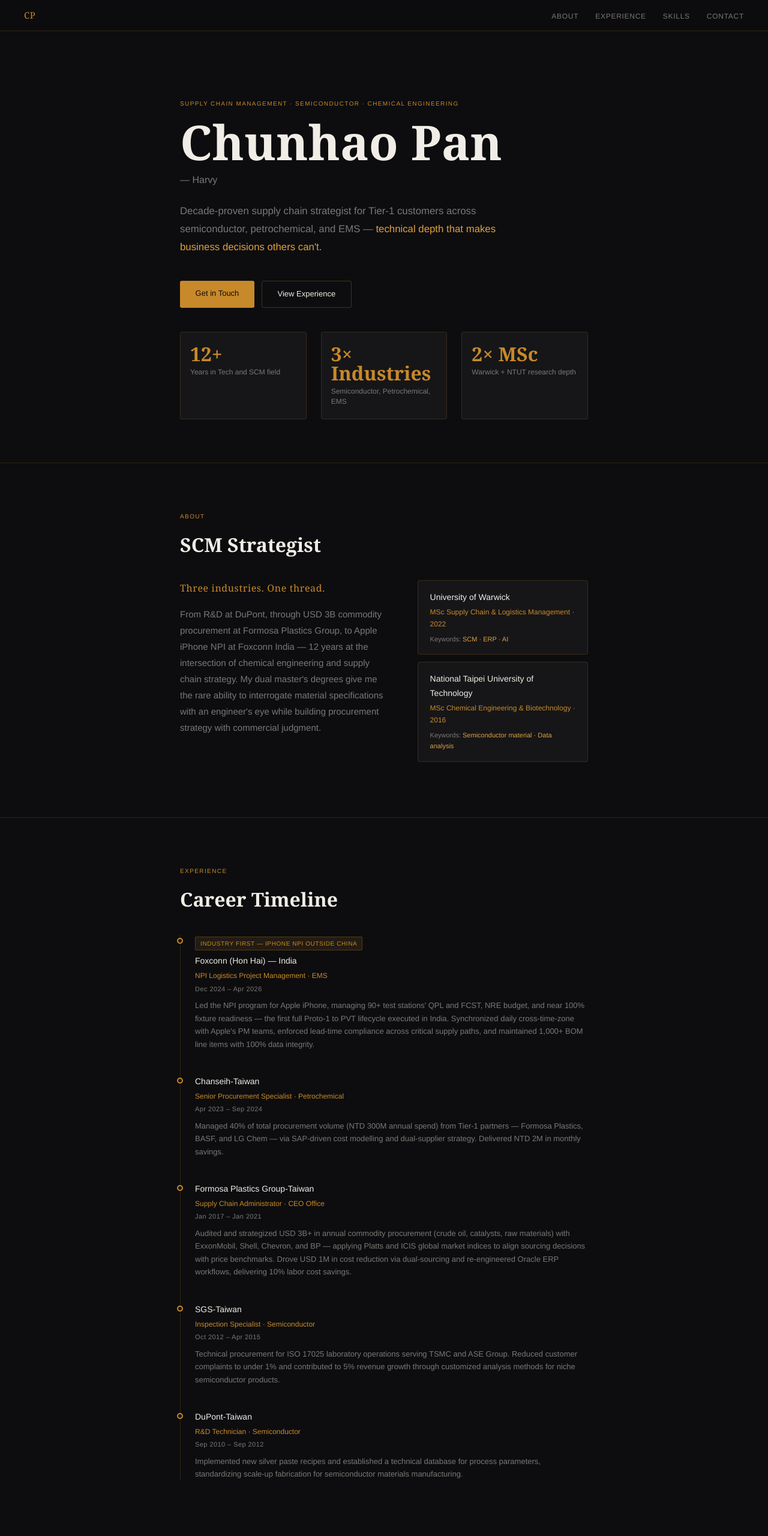
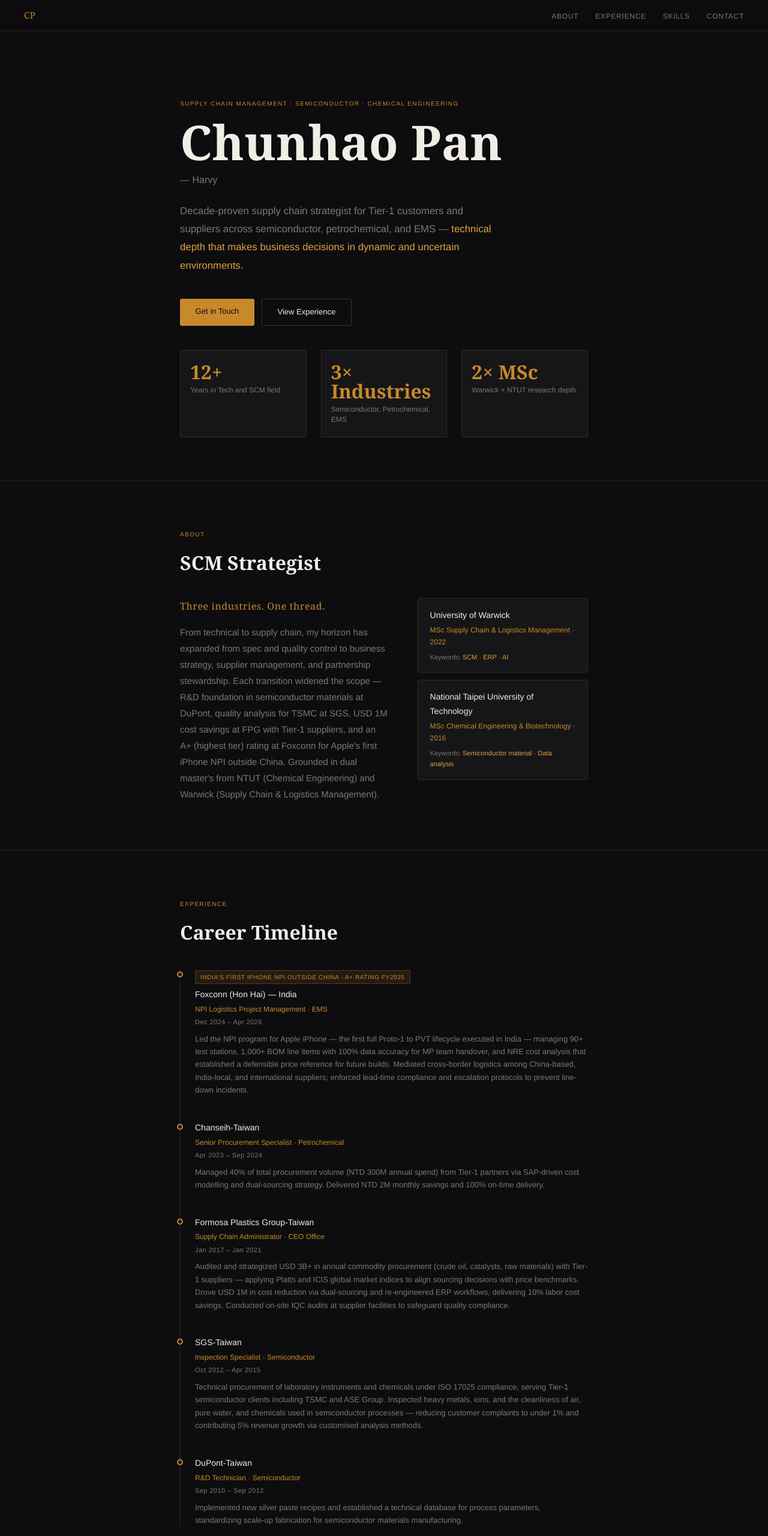
Before and after one commit to harvypan/harvypan.github.io, a plain HTML site: page index.html in a window 1280 px wide. Shown: the top 2560 px of the page at 60% size. Drawn offline with Linux system fonts and the light colour scheme; a small style sheet from the web is missing.

Commit message:
Update index.html

```diff
--- a/index.html
+++ b/index.html
@@ -4,13 +4,13 @@
 <meta charset="UTF-8">
 <meta name="viewport" content="width=device-width, initial-scale=1.0">
 <title>Chunhao Pan (Harvy) — Supply Chain Strategist</title>
-<meta name="description" content="Decade-proven supply chain strategist for Tier-1 customers across semiconductor, petrochemical, and EMS. Based in Taiwan, open to regional positions.">
+<meta name="description" content="Decade-proven supply chain strategist for Tier-1 customers and suppliers across semiconductor, petrochemical, and EMS. Based in Taiwan, open to regional positions.">
 <meta name="author" content="Chunhao Pan">
 
 <!-- Open Graph / social sharing -->
 <meta property="og:type" content="website">
 <meta property="og:title" content="Chunhao Pan (Harvy) — Supply Chain Strategist">
-<meta property="og:description" content="Decade-proven supply chain strategist across semiconductor, petrochemical, and EMS.">
+<meta property="og:description" content="Decade-proven supply chain strategist for Tier-1 customers and suppliers across semiconductor, petrochemical, and EMS.">
 
 <link rel="preconnect" href="https://cdn.jsdelivr.net">
 <link rel="stylesheet" href="https://cdn.jsdelivr.net/npm/@fontsource/playfair-display@5/index.css">
@@ -137,7 +137,7 @@ footer{text-align:center;padding:2rem;border-top:1px solid var(--bdr);color:var(
   <div class="label reveal d1">Supply Chain Management · Semiconductor · Chemical Engineering</div>
   <h1 class="h1 reveal d1">Chunhao Pan</h1>
   <p class="nick reveal d2">— Harvy</p>
-  <p class="sub reveal d2">Decade-proven supply chain strategist for Tier-1 customers across semiconductor, petrochemical, and EMS — <em>technical depth that makes business decisions others can't.</em></p>
+  <p class="sub reveal d2">Decade-proven supply chain strategist for Tier-1 customers and suppliers across semiconductor, petrochemical, and EMS — <em>technical depth that makes business decisions in dynamic and uncertain environments.</em></p>
   <div class="ctas reveal d3">
     <a href="#contact" class="btn-p">Get in Touch</a>
     <a href="#exp" class="btn-s">View Experience</a>
@@ -158,7 +158,7 @@ footer{text-align:center;padding:2rem;border-top:1px solid var(--bdr);color:var(
   <div class="about-grid">
     <div>
       <div class="about-hook">Three industries. One thread.</div>
-      <p class="mu">From R&amp;D at DuPont, through USD 3B commodity procurement at Formosa Plastics Group, to Apple iPhone NPI at Foxconn India — 12 years at the intersection of chemical engineering and supply chain strategy. My dual master's degrees give me the rare ability to interrogate material specifications with an engineer's eye while building procurement strategy with commercial judgment.</p>
+      <p class="mu">From technical to supply chain, my horizon has expanded from spec and quality control to business strategy, supplier management, and partnership stewardship. Each transition widened the scope — R&amp;D foundation in semiconductor materials at DuPont, quality analysis for TSMC at SGS, USD 1M cost savings at FPG with Tier-1 suppliers, and an A+ (highest tier) rating at Foxconn for Apple's first iPhone NPI outside China. Grounded in dual master's from NTUT (Chemical Engineering) and Warwick (Supply Chain &amp; Logistics Management).</p>
     </div>
     <div>
       <div class="edu-item">
@@ -184,32 +184,32 @@ footer{text-align:center;padding:2rem;border-top:1px solid var(--bdr);color:var(
   <div class="tl">
 
     <div class="tl-item">
-      <div class="badge">Industry First — iPhone NPI Outside China</div>
+      <div class="badge">India's First iPhone NPI Outside China · A+ Rating FY2025</div>
       <div class="tl-co">Foxconn (Hon Hai) — India</div>
       <div class="tl-role">NPI Logistics Project Management · EMS</div>
       <div class="tl-date">Dec 2024 – Apr 2026</div>
-      <div class="tl-desc">Led the NPI program for Apple iPhone, managing 90+ test stations' QPL and FCST, NRE budget, and near 100% fixture readiness — the first full Proto-1 to PVT lifecycle executed in India. Synchronized daily cross-time-zone with Apple's PM teams, enforced lead-time compliance across critical supply paths, and maintained 1,000+ BOM line items with 100% data integrity.</div>
+      <div class="tl-desc">Led the NPI program for Apple iPhone — the first full Proto-1 to PVT lifecycle executed in India — managing 90+ test stations, 1,000+ BOM line items with 100% data accuracy for MP team handover, and NRE cost analysis that established a defensible price reference for future builds. Mediated cross-border logistics among China-based, India-local, and international suppliers; enforced lead-time compliance and escalation protocols to prevent line-down incidents.</div>
     </div>
 
     <div class="tl-item">
       <div class="tl-co">Chanseih-Taiwan</div>
       <div class="tl-role">Senior Procurement Specialist · Petrochemical</div>
       <div class="tl-date">Apr 2023 – Sep 2024</div>
-      <div class="tl-desc">Managed 40% of total procurement volume (NTD 300M annual spend) from Tier-1 partners — Formosa Plastics, BASF, and LG Chem — via SAP-driven cost modelling and dual-supplier strategy. Delivered NTD 2M in monthly savings.</div>
+      <div class="tl-desc">Managed 40% of total procurement volume (NTD 300M annual spend) from Tier-1 partners via SAP-driven cost modelling and dual-sourcing strategy. Delivered NTD 2M monthly savings and 100% on-time delivery.</div>
     </div>
 
     <div class="tl-item">
       <div class="tl-co">Formosa Plastics Group-Taiwan</div>
       <div class="tl-role">Supply Chain Administrator · CEO Office</div>
       <div class="tl-date">Jan 2017 – Jan 2021</div>
-      <div class="tl-desc">Audited and strategized USD 3B+ in annual commodity procurement (crude oil, catalysts, raw materials) with ExxonMobil, Shell, Chevron, and BP — applying Platts and ICIS global market indices to align sourcing decisions with price benchmarks. Drove USD 1M in cost reduction via dual-sourcing and re-engineered Oracle ERP workflows, delivering 10% labor cost savings.</div>
+      <div class="tl-desc">Audited and strategized USD 3B+ in annual commodity procurement (crude oil, catalysts, raw materials) with Tier-1 suppliers — applying Platts and ICIS global market indices to align sourcing decisions with price benchmarks. Drove USD 1M in cost reduction via dual-sourcing and re-engineered ERP workflows, delivering 10% labor cost savings. Conducted on-site IQC audits at supplier facilities to safeguard quality compliance.</div>
     </div>
 
     <div class="tl-item">
       <div class="tl-co">SGS-Taiwan</div>
       <div class="tl-role">Inspection Specialist · Semiconductor</div>
       <div class="tl-date">Oct 2012 – Apr 2015</div>
-      <div class="tl-desc">Technical procurement for ISO 17025 laboratory operations serving TSMC and ASE Group. Reduced customer complaints to under 1% and contributed to 5% revenue growth through customized analysis methods for niche semiconductor products.</div>
+      <div class="tl-desc">Technical procurement of laboratory instruments and chemicals under ISO 17025 compliance, serving Tier-1 semiconductor clients including TSMC and ASE Group. Inspected heavy metals, ions, and the cleanliness of air, pure water, and chemicals used in semiconductor processes — reducing customer complaints to under 1% and contributing 5% revenue growth via customised analysis methods.</div>
     </div>
 
     <div class="tl-item">
@@ -253,10 +253,10 @@ footer{text-align:center;padding:2rem;border-top:1px solid var(--bdr);color:var(
 <!-- RESUME -->
 <section class="sec">
   <div class="res-box">
-    <div><h3>Download Resume</h3><p>Updated May 2026</p></div>
+    <div><h3>Download Resume</h3></div>
     <div class="res-btns">
-      <a href="https://drive.google.com/file/d/1k9Mal6r1Ip19jKFcVX4bcHyADkFp6Sj4" class="btn-p" target="_blank" rel="noopener"><i class="ti ti-download" aria-hidden="true" style="font-size:14px;margin-right:6px;vertical-align:-1px"></i>PM Version</a>
-      <a href="https://drive.google.com/file/d/1FZGESHNSf1w_478QOuCa6tTnMbmAS43s" class="btn-s" target="_blank" rel="noopener"><i class="ti ti-download" aria-hidden="true" style="font-size:14px;margin-right:6px;vertical-align:-1px"></i>SCM Version</a>
+      <a href="https://drive.google.com/file/d/12XyvcSk6HIwIvrqsldsu04OCLngYRBGQ" class="btn-p" target="_blank" rel="noopener"><i class="ti ti-download" aria-hidden="true" style="font-size:14px;margin-right:6px;vertical-align:-1px"></i>PM Version</a>
+      <a href="https://drive.google.com/file/d/1PTgIukt9U0otMOOEkWg9x7g9o5SYBo-r" class="btn-s" target="_blank" rel="noopener"><i class="ti ti-download" aria-hidden="true" style="font-size:14px;margin-right:6px;vertical-align:-1px"></i>SCM Version</a>
     </div>
   </div>
 </section>
```
